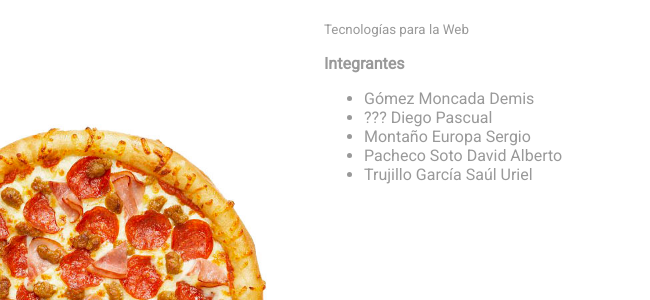
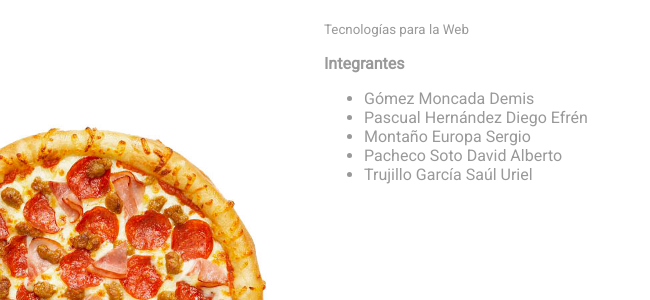
Before and after one commit to pachecokun/chesspizza, a PHP site: page /View/admin/index.php in a window 1280 px wide. Shown: the part 393-693 px from the top of the page, without its empty margins (0-650 px from the left). Run offline with PHP 8.4, Linux system fonts and the light colour scheme.

Commit message:
Update footer.php

```diff
--- a/View/footer.php
+++ b/View/footer.php
@@ -4,7 +4,7 @@
 			<p><strong>Integrantes</strong></p>
 			<ul>
 				<li>Gómez Moncada Demis</li>
-				<li>??? Diego Pascual</li>
+				<li>Pascual Hernández Diego Efrén</li>
 				<li>Montaño Europa Sergio</li>
 				<li>Pacheco Soto David Alberto</li>
 				<li>Trujillo García Saúl Uriel</li>
```
